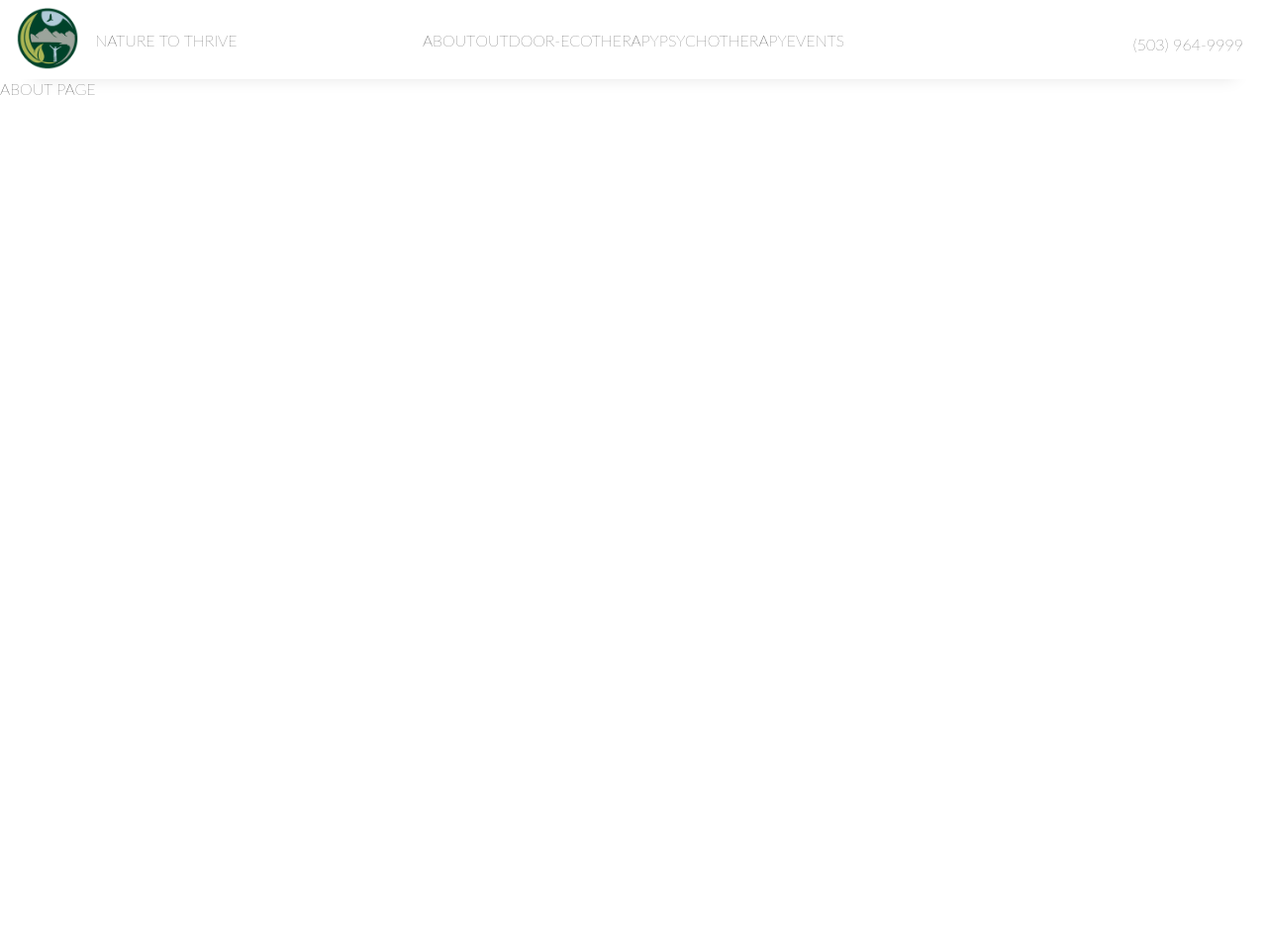
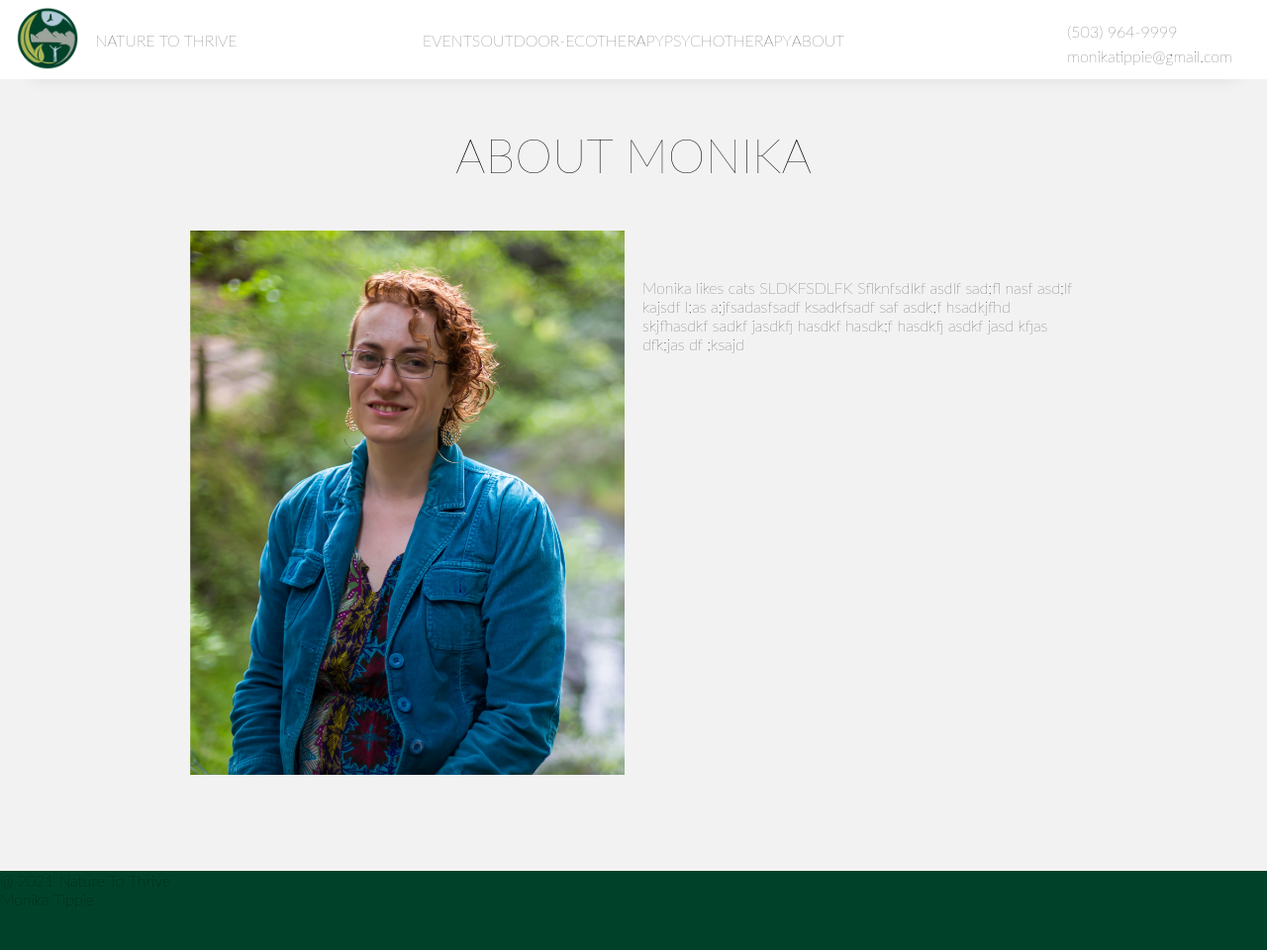
Before and after one commit to ChimentiMatt/Client-Nature_to_thrive-django, a Django app: page /about/ in a window 1280 px wide. Shown: the whole page at 99% size. Before the commit the page ends 96 px from the top, so only its background shows below. Run offline with Django 3.2, Linux system fonts and the light colour scheme; some libraries are stand-ins or nearby versions.

Commit message:
changed header order as client is going to be event focused at start and added a footer to all pages that needs further development

```diff
--- a/natureproject/natureapp/static/natureapp/main.css
+++ b/natureproject/natureapp/static/natureapp/main.css
@@ -73,6 +73,12 @@
 #headerRightPhone{
     margin-top: .5rem;
     margin-right: 1.5rem;
+    padding: .5rem;
+}
+
+#headerRightPhone p{
+
+    padding: .2rem;
 }
 
 .headerLinksRight{
@@ -131,6 +137,46 @@
     background: rgba(0, 0, 0, 0.10);
     color: white;
 }
+
+
+/* About section ----------------------------------------------------------------------------------------------------- */
+
+
+#aboutPage{
+    background: rgba(0, 0, 0, 0.05);
+    height: 100vh;
+}
+
+
+#aboutPageContextArea{
+    display: flex;
+    margin-left: 15vw;
+    margin-right: 15vw;
+}
+
+#aboutPageTitle{
+    padding-top: 3rem;
+    margin-bottom: 3rem;
+    text-align: center;
+    font-size: 3rem;
+}
+#aboutLeft{
+    width: 49%;
+    margin-right: 1%;
+
+}
+
+#aboutRight{
+    display: flex;
+    width: 49%;
+    margin-left: 1%;
+    margin-top: 3rem;
+}
+
+#MonikaAboutImg{
+    width: 100%;
+}
+
 
 /* Events Page (Plural)----------------------------------------------------------------------------------------------- */
 #eventsPage{
@@ -280,6 +326,13 @@
     padding: 1rem;
     border: none;
     color: white;
-    background-color: #1EAB86;
+    background-color: rgb(30, 171, 134);
     border-radius: .5rem;
 }
+
+/* Footer ------------------------------------------------------------------------------------------------------- */
+#footer{
+    height: 5rem;
+    background-color: rgb(0, 66, 41);
+
+}
--- a/natureproject/natureapp/templates/about.html
+++ b/natureproject/natureapp/templates/about.html
@@ -1,5 +1,15 @@
 {% extends 'home.html' %}
 
 {% block about %}
-    <p>ABOUT PAGE</p>
+        <div id="aboutPage">
+            <p id="aboutPageTitle">ABOUT MONIKA</p>
+            <div id="aboutPageContextArea">
+                <div id="aboutLeft">
+                    <img id ="MonikaAboutImg" src='../static/natureapp/MonikaHeadshot.jpg'></img>
+                </div>
+                <div id="aboutRight">
+                    <p>Monika likes cats SLDKFSDLFK Sflknfsdlkf asdlf sad;fl nasf asd;lf kajsdf l;as a;jfsadasfsadf ksadkfsadf saf asdk;f hsadkjfhd skjfhasdkf sadkf jasdkfj hasdkf hasdk;f hasdkfj asdkf jasd kfjas dfk;jas df ;ksajd</p>
+                </div>
+            </div>
+        </div>
 {% endblock about %}
--- a/natureproject/natureapp/templates/home.html
+++ b/natureproject/natureapp/templates/home.html
@@ -13,6 +13,7 @@
 <body>
     <div id="app">
 
+        {% comment %} HEADER SECTION {% endcomment %}
         <div id="headerContainer">
             <div id="headerLeft">
                 <a href="{% url 'home' %}"><img id="logo" src='../static/natureapp/logoEdit.png'></a>
@@ -20,14 +21,15 @@
 
             </div>
             <div id="headerMiddle">
-                <a href="{% url 'about' %}">ABOUT</a>
+                <a href="{% url 'events' %}">EVENTS</a>
                 <a href="{% url 'about' %}">OUTDOOR-ECOTHERAPY</a>
                 <a href="{% url 'about' %}">PSYCHOTHERAPY</a>
-                <a href="{% url 'events' %}">EVENTS</a>
+                <a href="{% url 'about' %}">ABOUT</a>
             </div>
             <div id="headerRight">
                 <div id="headerRightPhone">
-                    (503) 964-9999
+                    <p>(503) 964-9999</p>
+                    <p>monikatippie@gmail.com</p>
                 </div>
             </div>
         </div>
@@ -42,13 +44,18 @@
                     </p>
                 </div>
             </div>
+            <div id="aboutPage">
+                <p id="aboutPageTitle">ABOUT MONIKA</p>
+                <div id="aboutPageContextArea">
+                    <div id="aboutLeft">
+                        <img id ="MonikaAboutImg" src='../static/natureapp/MonikaHeadshot.jpg'></img>
+                    </div>
+                    <div id="aboutRight">
+                        <p>Monika likes cats SLDKFSDLFK Sflknfsdlkf asdlf sad;fl nasf asd;lf kajsdf l;as a;jfsadasfsadf ksadkfsadf saf asdk;f hsadkjfhd skjfhasdkf sadkf jasdkfj hasdkf hasdk;f hasdkfj asdkf jasd kfjas dfk;jas df ;ksajd</p>
+                    </div>
+                </div>
+            </div>
         {% endif %}
-
-    {% comment %} <p id="home">Home</p>
-    <div id="app">
-        <button v-on:click="Home">Chagnge color</button>
-        [[sayHi]]
-    </div> {% endcomment %}
 
         {% block about %}
         {% endblock %}
@@ -58,6 +65,12 @@
 
         {% block event_details %}
         {% endblock %}
+
+        {% comment %} FOOTER SECTION{% endcomment %}
+        <div id='footer'>
+            <p>@ 2021 Nature To Thrive</p>
+            <p>Monika Tippie</p>
+        </div>
     </div>
     <script src="https://cdn.jsdelivr.net/npm/vue@2.6.14"></script>
     <script src="https://cdnjs.cloudflare.com/ajax/libs/gsap/3.7.1/gsap.min.js"></script>
```
Also changed, not shown: natureproject/natureapp/static/natureapp/MonikaHeadshot.jpg (added).
